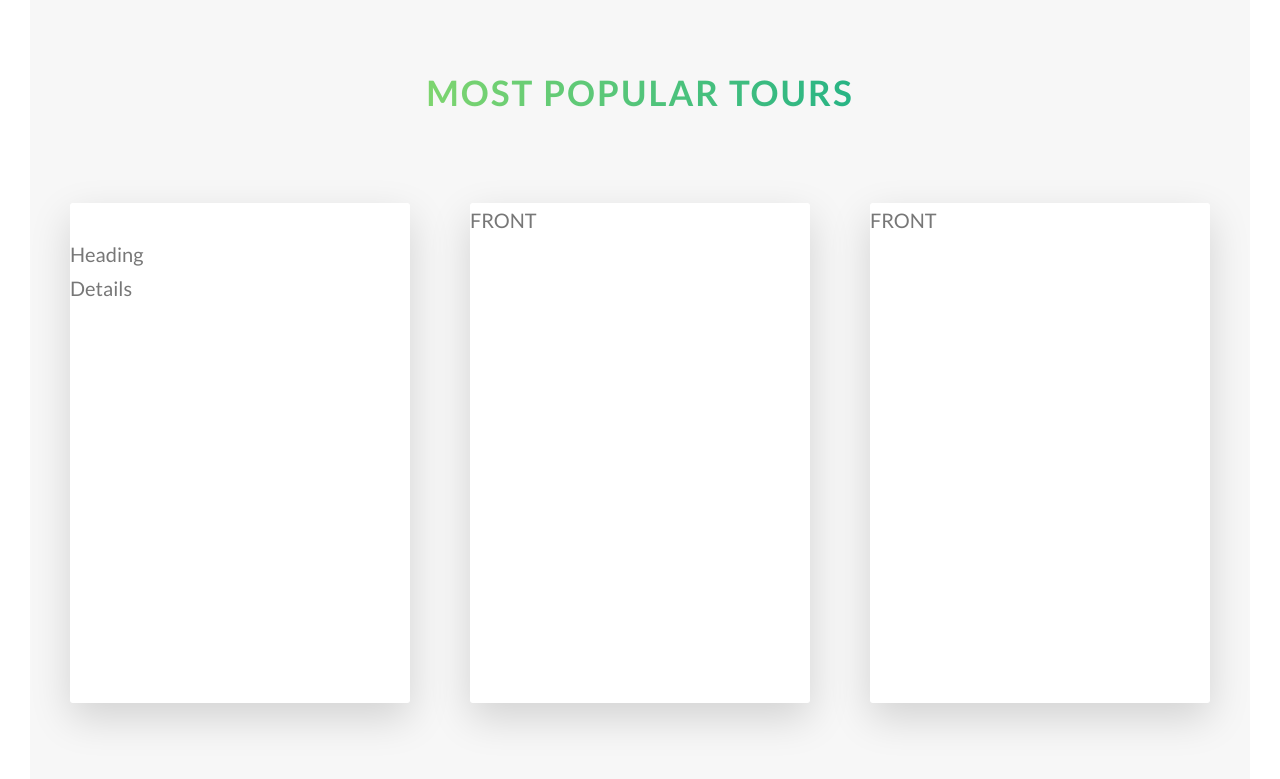
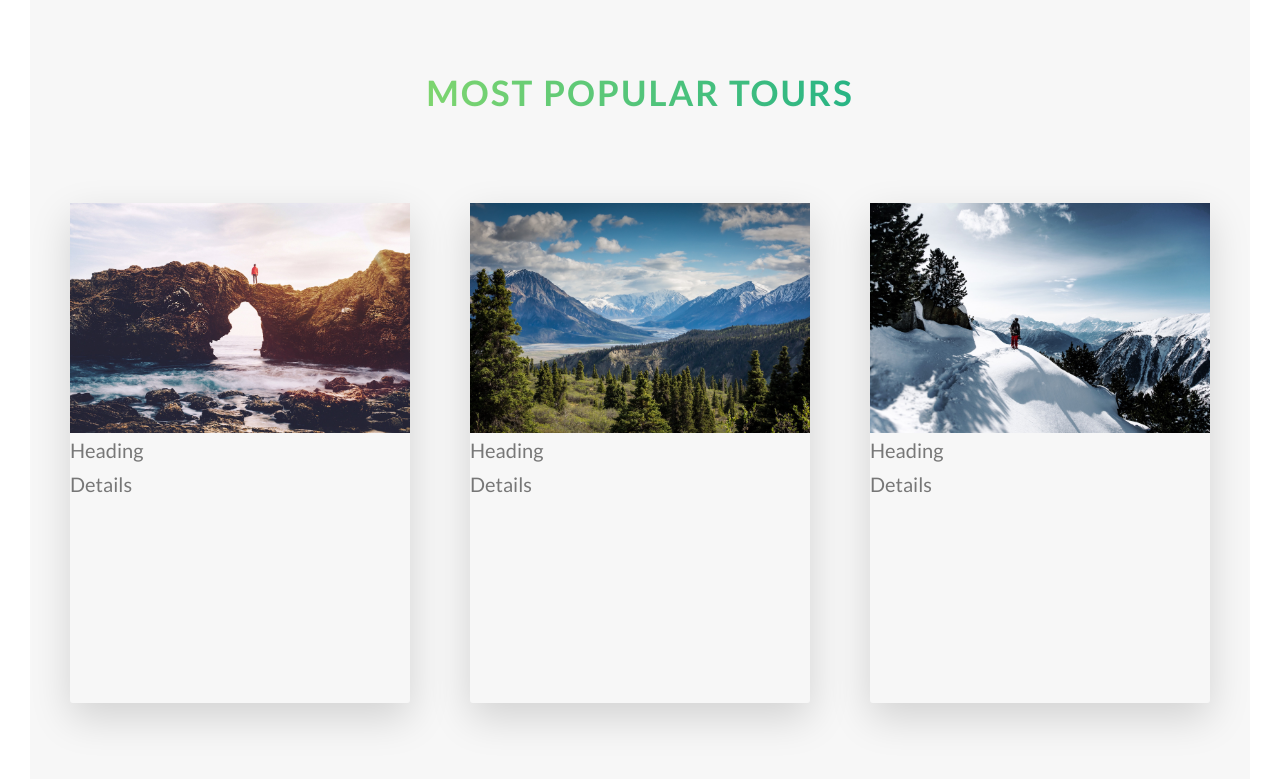
Before and after one commit to david2999999/CSS-SASS, a website: page Advanced-CSS-SASS-Udemy/Natours/index.html in a window 1280 px wide. Shown: the part 2227-3006 px from the top of the page. Drawn offline with Linux system fonts and the light colour scheme.

Commit message:
images for tour cards

```diff
--- a/Advanced-CSS-SASS-Udemy/Natours/index.html
+++ b/Advanced-CSS-SASS-Udemy/Natours/index.html
@@ -128,7 +128,7 @@
                     <div class="col-1-of-3">
                         <div class="card">
                             <div class="card__side card__side--front">
-                                <div class="card__picture card__picture-1">
+                                <div class="card__picture card__picture--1">
                                     &nbsp;
                                 </div>
                                 <div class="card__heading">
@@ -146,7 +146,15 @@
                     <div class="col-1-of-3">
                         <div class="card">
                             <div class="card__side card__side--front">
-                                FRONT
+                                <div class="card__picture card__picture--2">
+                                    &nbsp;
+                                </div>
+                                <div class="card__heading">
+                                    Heading
+                                </div>
+                                <div class="card__details">
+                                    Details
+                                </div>
                             </div>
                             <div class="card__side card__side--back card__side--back-1">
                                 BACK
@@ -156,7 +164,15 @@
                     <div class="col-1-of-3">
                         <div class="card">
                             <div class="card__side card__side--front">
-                                FRONT
+                                <div class="card__picture card__picture--3">
+                                    &nbsp;
+                                </div>
+                                <div class="card__heading">
+                                    Heading
+                                </div>
+                                <div class="card__details">
+                                    Details
+                                </div>
                             </div>
                             <div class="card__side card__side--back card__side--back-1">
                                 BACK
--- a/Advanced-CSS-SASS-Udemy/Natours/sass/components/_card.scss
+++ b/Advanced-CSS-SASS-Udemy/Natours/sass/components/_card.scss
@@ -17,7 +17,7 @@
     box-shadow: 0 1.5rem 40px rgba($color-black, .15);
 
     &--front {
-      background-color: $color-white;
+
     }
 
     &--back {
@@ -36,6 +36,23 @@
   &:hover &__side--back {
     transform: rotateY(0);
   }
+
+  &__picture {
+    background-size: cover;
+    height: 23rem;
+
+    &--1 {
+      background-image: url("../img/nat-5.jpg");
+    }
+
+    &--2 {
+      background-image: url("../img/nat-6.jpg");
+    }
+
+    &--3 {
+      background-image: url("../img/nat-7.jpg");
+    }
+  }
 }
 
 // .card:hover .card__side
```
Also changed, not shown: Advanced-CSS-SASS-Udemy/Natours/css/style.css.
